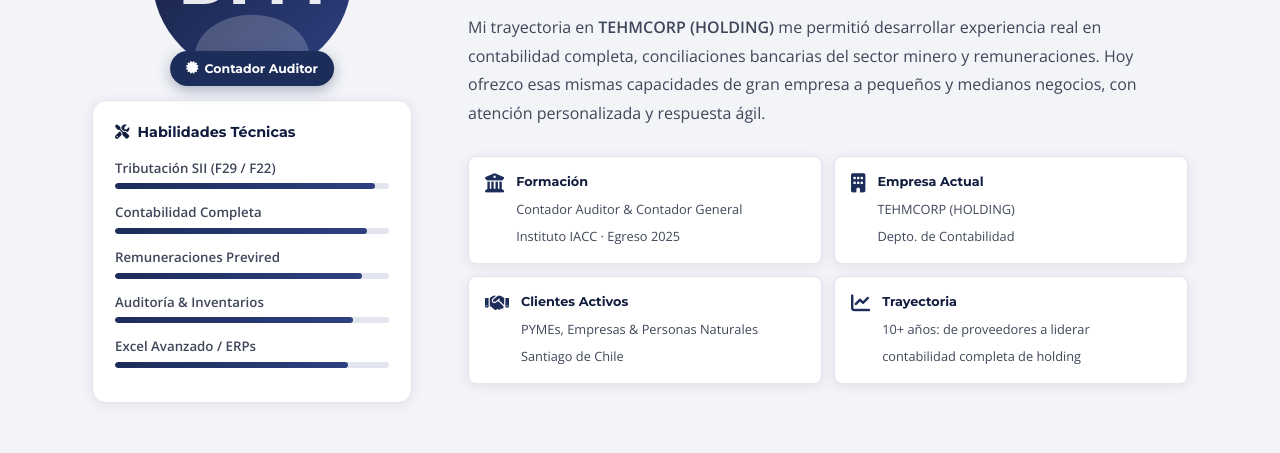
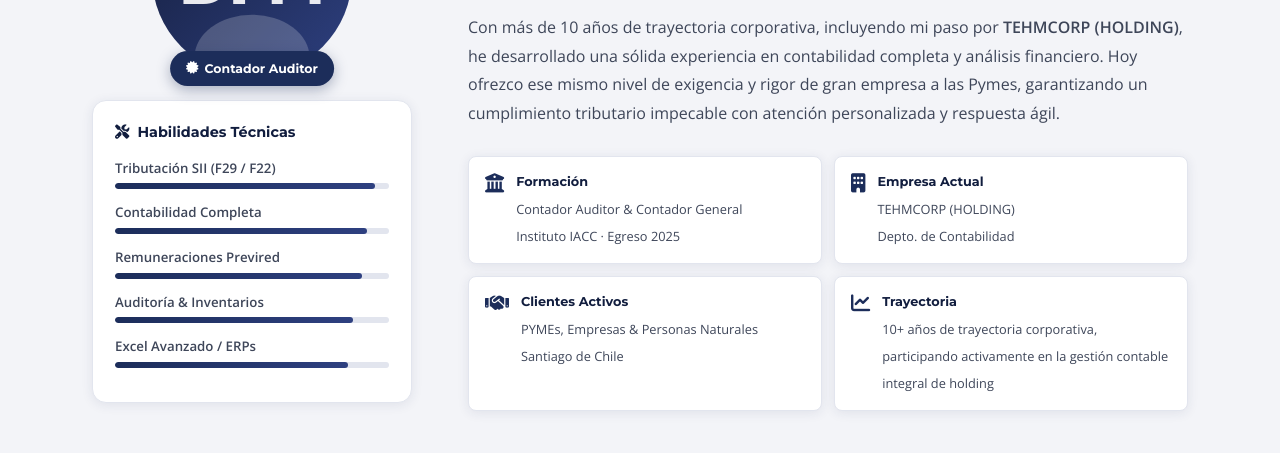
Before and after one commit to Danii4TK/df-asesorias, a plain HTML site: page experiencia.html in a window 1280 px wide. Shown: the part 815-1268 px from the top of the page. Drawn offline with nearby package versions, Linux system fonts and the light colour scheme.

Commit message:
Add files via upload

```diff
--- a/experiencia.html
+++ b/experiencia.html
@@ -136,10 +136,10 @@
             desde la constitución legal hasta el cierre mensual.
           </p>
           <p class="about-desc">
-            Mi trayectoria en <strong>TEHMCORP (HOLDING)</strong> me permitió desarrollar experiencia real
-            en contabilidad completa, conciliaciones bancarias del sector minero y remuneraciones.
-            Hoy ofrezco esas mismas capacidades de gran empresa a pequeños y medianos negocios,
-            con atención personalizada y respuesta ágil.
+            Con más de 10 años de trayectoria corporativa, incluyendo mi paso por <strong>TEHMCORP (HOLDING)</strong>,
+            he desarrollado una sólida experiencia en contabilidad completa y análisis financiero.
+            Hoy ofrezco ese mismo nivel de exigencia y rigor de gran empresa a las Pymes,
+            garantizando un cumplimiento tributario impecable con atención personalizada y respuesta ágil.
           </p>
           <div class="about-highlights">
             <div class="highlight-card">
@@ -167,7 +167,7 @@
               <i class="fas fa-chart-line"></i>
               <div>
                 <strong>Trayectoria</strong>
-                <span>10+ años: de proveedores a liderar<br>contabilidad completa de holding</span>
+                <span>10+ años de trayectoria corporativa,<br>participando activamente en la gestión contable integral de holding</span>
               </div>
             </div>
           </div>
```
